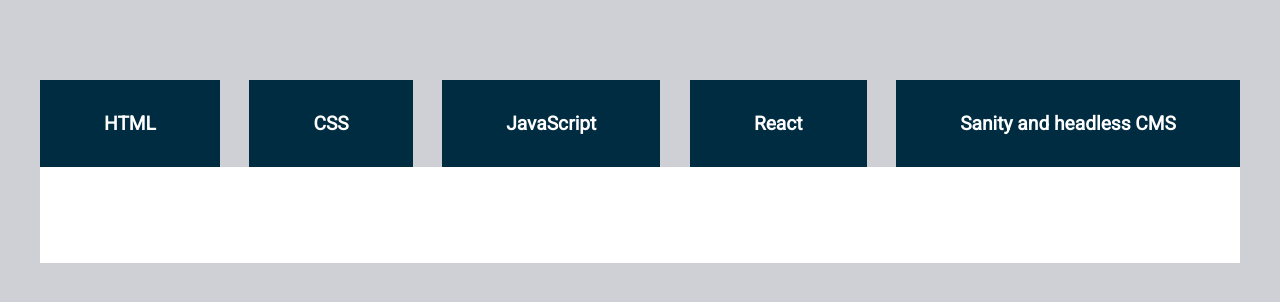
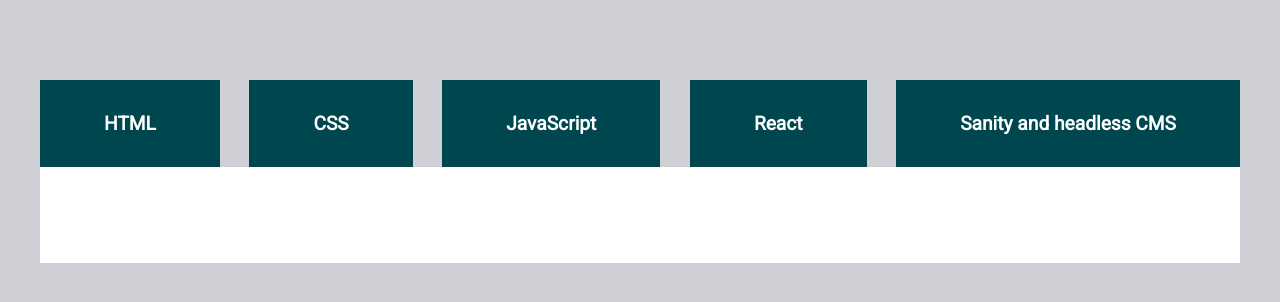
Before and after one commit to AnneOmberg/uin24ak2_resource_layout_OMBERG, a plain HTML site: page index.html in a window 1280 px wide. Drawn offline with Linux system fonts and the light colour scheme.

Commit message:
26.01.24

```diff
--- a/style.css
+++ b/style.css
@@ -10,8 +10,8 @@
 /* Valgte egne farger */
 :root {
     --black: #000000;
-    --dark: #002c41;
-    --medium: #056374;
+    --dark: #00464f;
+    --medium: #00808c;
     --light: #ced0d5;
     --white: #ffffff;
 }
```
